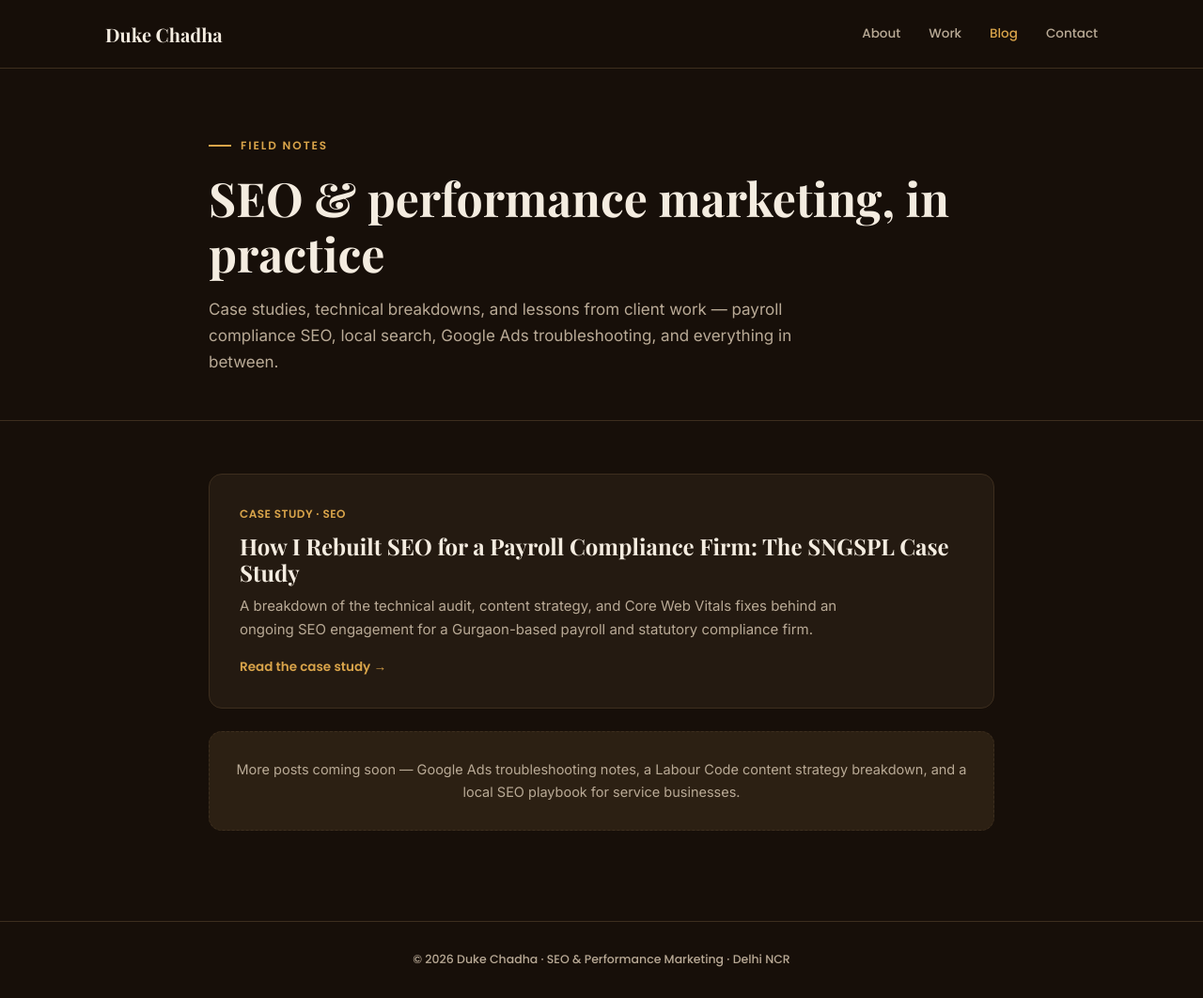
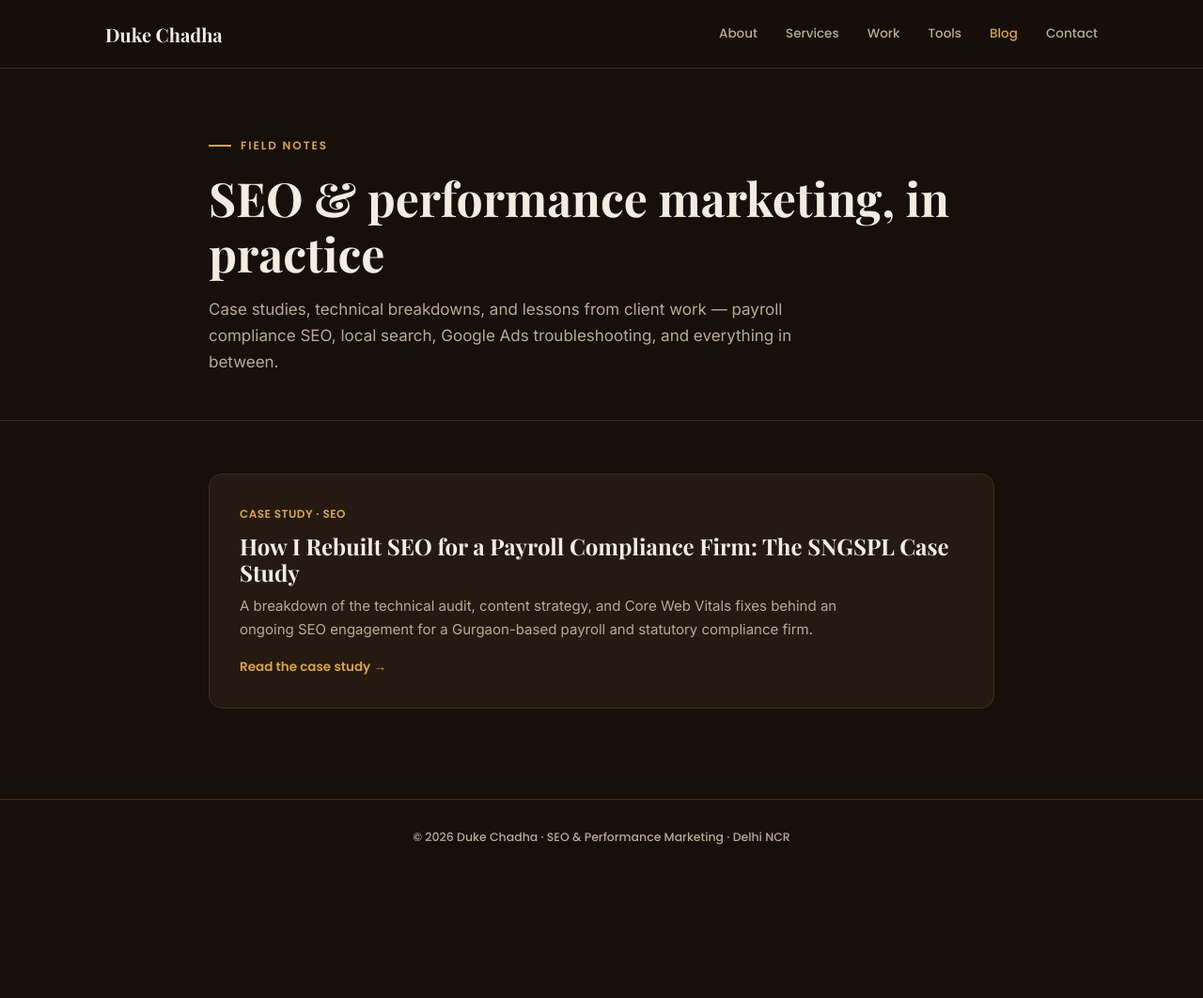
Before and after one commit to dukechadha23/portfolio, a plain HTML site: page blog/index.html in a window 1280 px wide. Shown: the whole page at 94% size. After the commit the page ends 932 px from the top, so only its background shows below. Drawn offline with nearby package versions, Linux system fonts and the light colour scheme; a web font is replaced by a local one.

Commit message:
Update index.html

```diff
--- a/blog/index.html
+++ b/blog/index.html
@@ -86,7 +86,9 @@
     <a href="../" class="logo">Duke Chadha</a>
     <div class="navlinks">
       <a href="../#about">About</a>
+      <a href="../#services">Services</a>
       <a href="../#work">Work</a>
+      <a href="../#tools">Tools</a>
       <a href="./" class="active">Blog</a>
       <a href="../#contact">Contact</a>
     </div>
@@ -112,10 +114,6 @@
         <span class="read-more">Read the case study →</span>
       </a>
 
-      <div class="empty-note">
-        More posts coming soon — Google Ads troubleshooting notes, a Labour Code content strategy breakdown, and a local SEO playbook for service businesses.
-      </div>
-
     </div>
   </section>
 </main>
```
